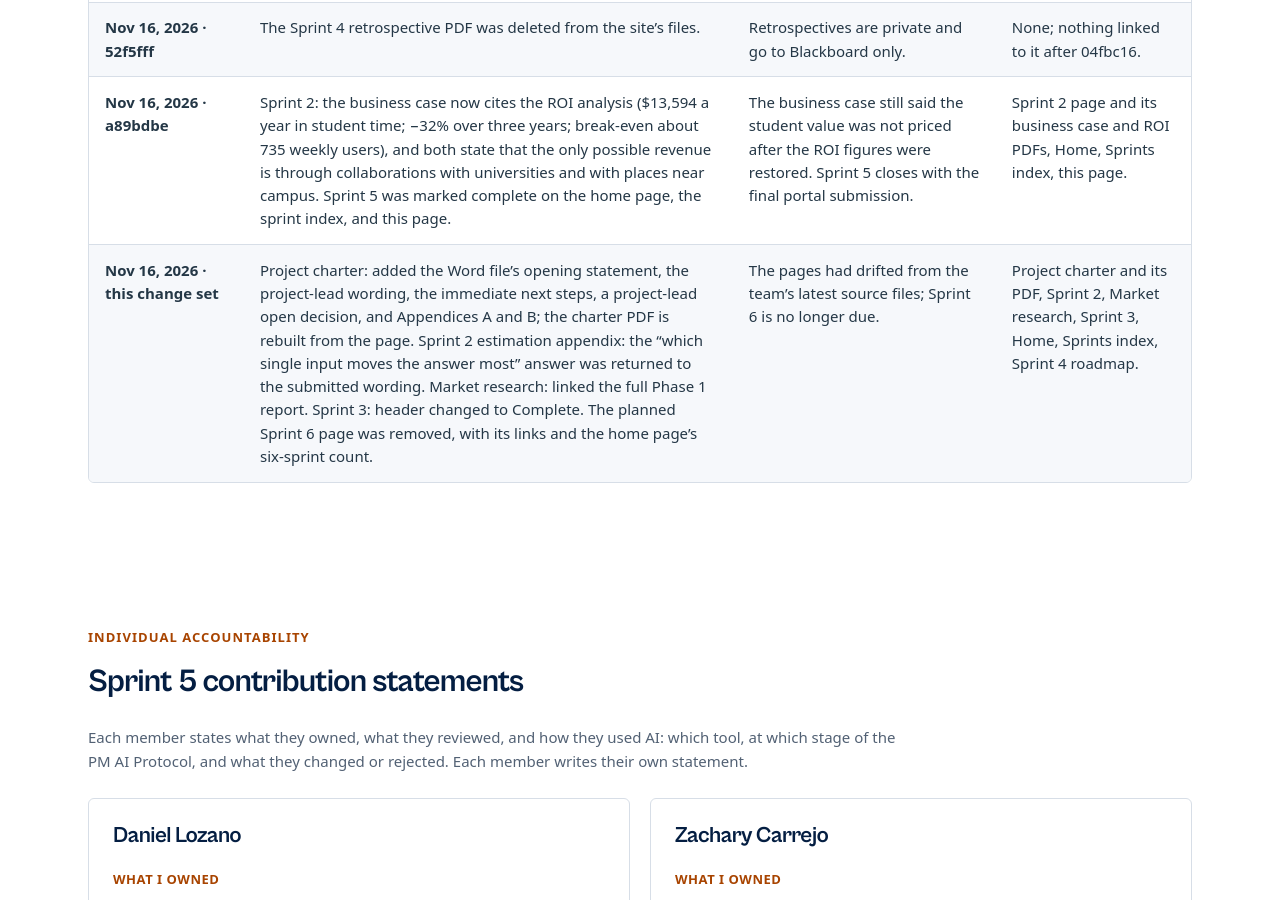
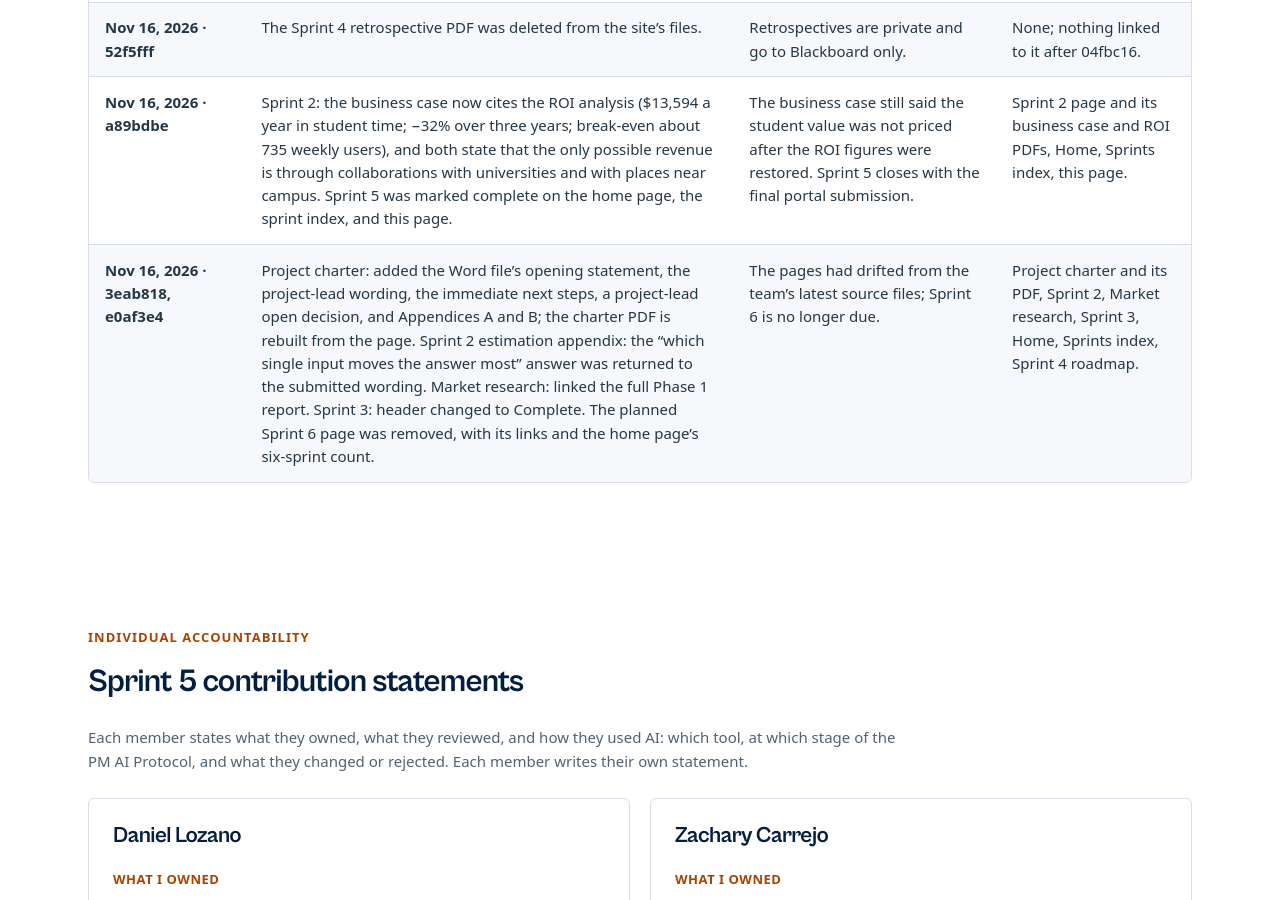
Before and after one commit to dlozan62/dlozan62.github.io, a Jekyll site: the page built from sprint-5.html, in a window 1280 px wide and 900 px high, scrolled down 7138 px. Built offline with Jekyll 4.4.1, drawn with Linux system fonts in a browser that asks for light colours.

Commit message:
Cite the correction commits in the Sprint 5 changelog

```diff
--- a/sprint-5.html
+++ b/sprint-5.html
@@ -165,7 +165,7 @@ permalink: /sprints/sprint-5/
           <td>Sprint 2 page and its business case and ROI PDFs, Home, Sprints index, this page.</td>
         </tr>
         <tr>
-          <th scope="row">Nov 16, 2026 · this change set</th>
+          <th scope="row">Nov 16, 2026 · 3eab818, e0af3e4</th>
           <td>Project charter: added the Word file’s opening statement, the project-lead wording, the immediate next steps, a project-lead open decision, and Appendices A and B; the charter PDF is rebuilt from the page. Sprint 2 estimation appendix: the “which single input moves the answer most” answer was returned to the submitted wording. Market research: linked the full Phase 1 report. Sprint 3: header changed to Complete. The planned Sprint 6 page was removed, with its links and the home page’s six-sprint count.</td>
           <td>The pages had drifted from the team’s latest source files; Sprint 6 is no longer due.</td>
           <td>Project charter and its PDF, Sprint 2, Market research, Sprint 3, Home, Sprints index, Sprint 4 roadmap.</td>
```
Also changed, not shown: 1 other file.
